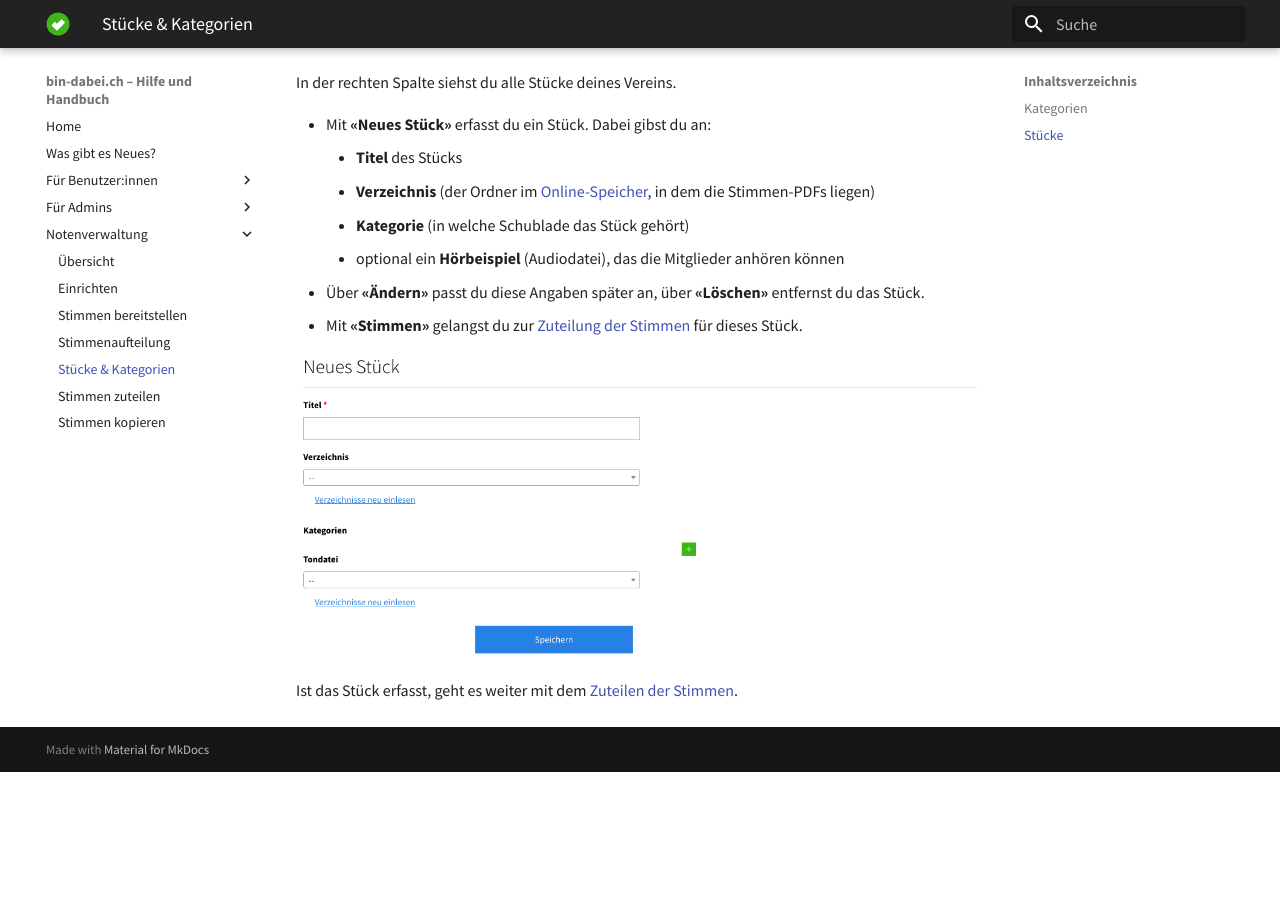
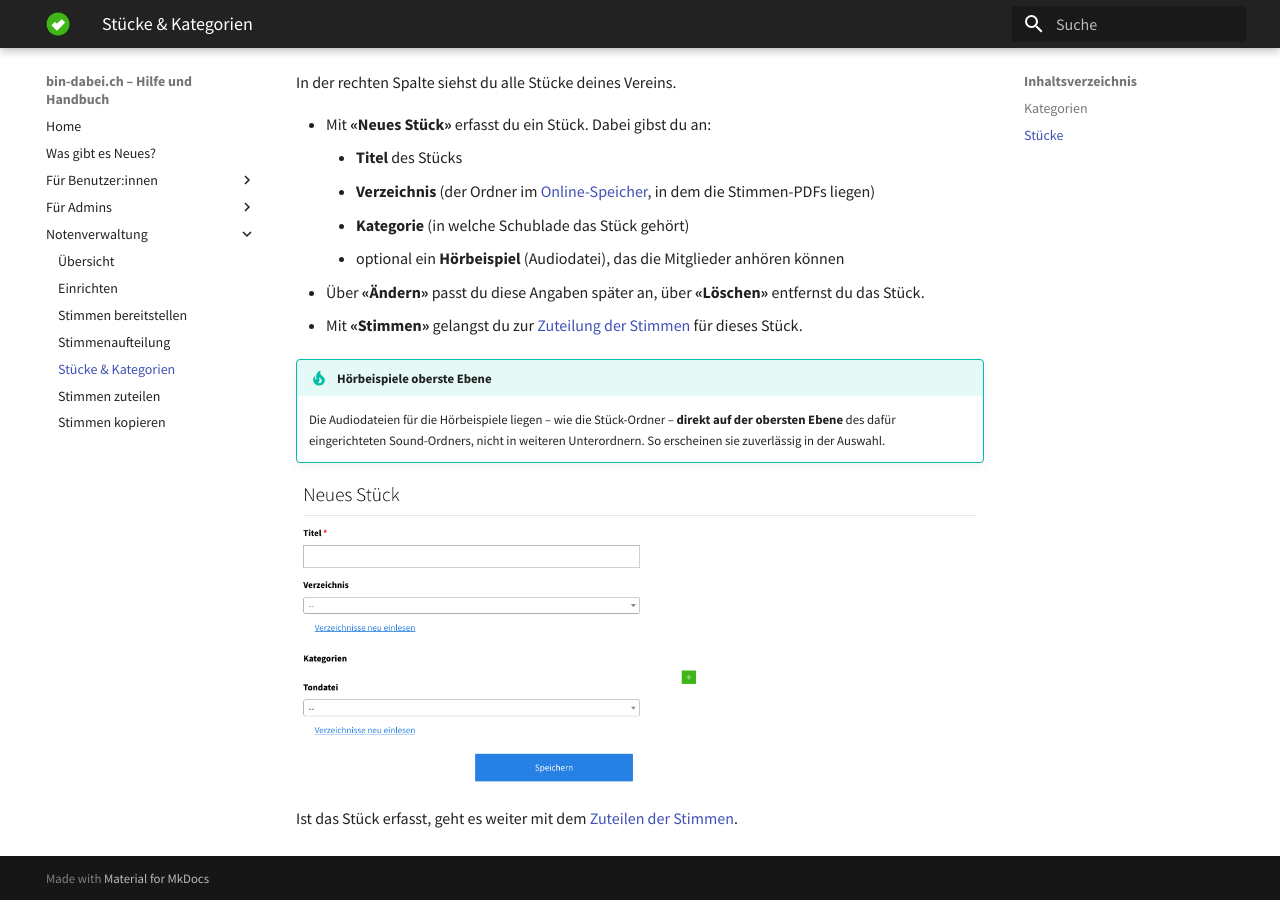
Before and after one commit to ritterg/bin-dabei-dokumentation, an MkDocs documentation site: the page built from docs/noten/stuecke.md, in a window 1280 px wide and 900 px high, scrolled down 937 px. Built offline with MkDocs 1.6.1 and Material for MkDocs 9.7.7, drawn with Linux system fonts in a browser that asks for light colours; some web fonts are replaced; before the commit the page ends 1709 px from its top, so only the background shows below that.

Commit message:
docs(noten): sound files belong at the top level of the sounds folder
Add a tip on the Stücke page: audio files for the Hörbeispiel sit directly at
the top level of the configured sounds folder (no subfolders), so they appear
reliably in the picker — mirrors the piece-folder convention.

Co-Authored-By: Claude Opus 4.8 <noreply@anthropic.com>

```diff
--- a/docs/noten/stuecke.md
+++ b/docs/noten/stuecke.md
@@ -29,6 +29,9 @@ In der rechten Spalte siehst du alle Stücke deines Vereins.
 - Über **«Ändern»** passt du diese Angaben später an, über **«Löschen»** entfernst du das Stück.
 - Mit **«Stimmen»** gelangst du zur [Zuteilung der Stimmen](/noten/stimmen-zuteilen) für dieses Stück.
 
+!!! tip "Hörbeispiele oberste Ebene"
+    Die Audiodateien für die Hörbeispiele liegen – wie die Stück-Ordner – **direkt auf der obersten Ebene** des dafür eingerichteten Sound-Ordners, nicht in weiteren Unterordnern. So erscheinen sie zuverlässig in der Auswahl.
+
 ![Formular «Neues Stück» mit Titel, Verzeichnis, Kategorie und Hörbeispiel](../img/noten-stueck-formular.png)
 
 Ist das Stück erfasst, geht es weiter mit dem [Zuteilen der Stimmen](/noten/stimmen-zuteilen).
```
